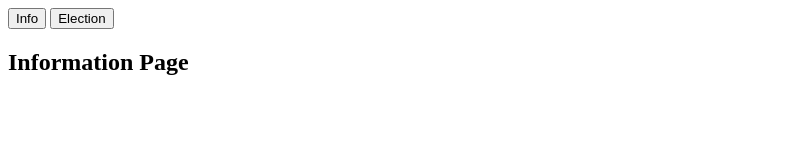
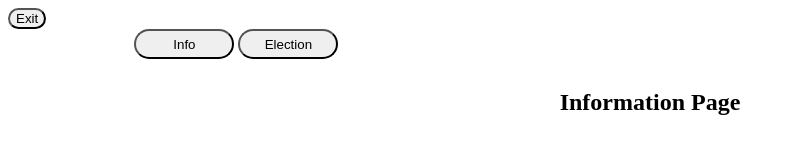
Before and after one commit to SportWizard/CodeX, a plain HTML site: page info.html in a window 1280 px wide. Shown: the whole page, without its empty margins (0-795 px from the left). Drawn offline with Linux system fonts and the light colour scheme.

Commit message:
Add files via upload

```diff
--- a/info.html
+++ b/info.html
@@ -2,14 +2,29 @@
 <html>
     <head>
         <title>Information page</title>
-        <link href = "info.css" type = "text/css" rel = "stylesheet">
+        <link href = "infoElec.css" type = "text/css" rel = "stylesheet">
+        <script src = "search.js"></script>
     </head>
 
     <body>
-        <button class = "tabs" id = "info">Info</button>
-        <button class = "tabs">Election</button>
-        <div class = "infoBox">
+        <a href = "main.html">
+            <button>Exit</button>
+        </a>
+
+        <div id = "tabs">
+            <button id = "info">Info</button>
+            <a href = "election.html">
+                <button id = "election">Election</button>
+            </a>
+        </div>
+
+        <div id = "box">
             <h2>Information Page</h2>
+            <p id = "countryInfo"></p>
         </div>
+
+        <script>
+            response();
+        </script>
     </body>
 </html>
```
